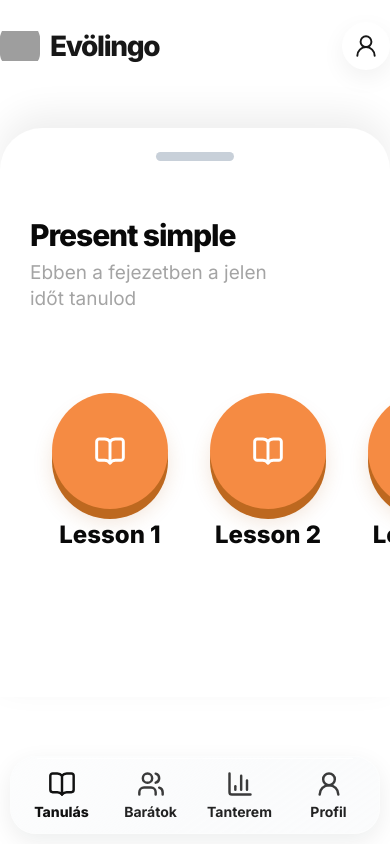
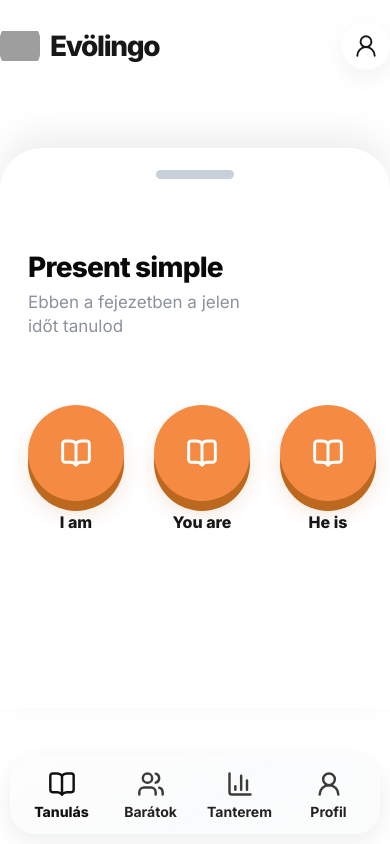
Before and after one commit to MDavidka/evolingo, a Next.js app: page / in a window 390 px wide. Built offline with nearby package versions, Linux system fonts and the light colour scheme; grey boxes are pictures that could not be loaded.

Commit message:
Refine lesson spacing and mobile styling

```diff
--- a/app/page.tsx
+++ b/app/page.tsx
@@ -3,7 +3,7 @@
 import { useState } from "react"
 import { BarChart3, BookOpen, Users, UserRound } from "lucide-react"
 
-const lessons = ["Lesson 1", "Lesson 2", "Lesson 3", "Lesson 4"]
+const lessons = ["I am", "You are", "He is", "Questions"]
 
 export default function HomePage() {
   const [activeTab, setActiveTab] = useState("Tanulás")
--- a/app/redesign.css
+++ b/app/redesign.css
@@ -36,25 +36,26 @@ button { font: inherit; }
 .learning-sheet {
   position: relative;
   min-height: 560px;
-  margin-top: 28px;
-  padding: 24px 0 112px;
+  margin-top: 48px;
+  padding: 22px 0 112px;
   background: #fff;
   border-radius: 42px 42px 0 0;
   box-shadow: 0 -14px 36px rgba(0,0,0,.07);
 }
 .sheet-handle { width: 78px; height: 9px; margin: 0 auto; border-radius: 20px; background: #c8d0d9; }
-.lesson-heading { margin: 58px 30px 0; }
-.lesson-heading h2 { margin: 0; font-size: 30px; line-height: 1.1; letter-spacing: -1.1px; font-weight: 800; }
-.lesson-heading p { margin: 8px 0 0; color: #a4a4a4; font-size: 19px; line-height: 1.35; }
+.lesson-heading { margin: 72px 28px 0; }
+.lesson-heading h2 { margin: 0; font-size: 28px; line-height: 1.15; letter-spacing: -0.8px; font-weight: 800; }
+.lesson-heading p { margin: 8px 0 0; color: #8b929b; font-size: 17px; line-height: 1.4; }
 .lesson-carousel {
-  display: flex; gap: 42px; overflow: hidden; margin-top: 82px; padding: 0 0 10px 52px;
+  display: flex; gap: 30px; overflow-x: auto; scrollbar-width: none; margin-top: 66px; padding: 0 28px 10px;
 }
-.lesson-card { flex: 0 0 116px; display: flex; flex-direction: column; align-items: center; gap: 14px; padding: 0; border: 0; background: transparent; }
+.lesson-carousel::-webkit-scrollbar { display: none; }
+.lesson-card { flex: 0 0 96px; min-height: 44px; display: flex; flex-direction: column; align-items: center; gap: 12px; padding: 0; border: 0; background: transparent; }
 .lesson-icon {
-  width: 116px; height: 116px; display: grid; place-items: center; color: white; border-radius: 50%;
+  width: 96px; height: 96px; display: grid; place-items: center; color: white; border-radius: 50%;
   background: #f58b43; box-shadow: 0 10px 0 #bd681f, 0 13px 19px rgba(180,92,27,.17);
 }
-.lesson-card strong { font-size: 24px; line-height: 1; font-weight: 800; white-space: nowrap; }
+.lesson-card strong { font-size: 16px; line-height: 1.2; font-weight: 750; white-space: nowrap; color: #171717; }
 .lesson-card.is-selected .lesson-icon { transform: translateY(4px); box-shadow: 0 5px 0 #bd681f; }
 .bottom-nav {
   position: fixed; z-index: 5; left: 50%; bottom: calc(18px + env(safe-area-inset-bottom)); transform: translateX(-50%);
@@ -66,11 +67,8 @@ button { font: inherit; }
 .nav-item span { font-size: 14px; font-weight: 700; white-space: nowrap; }
 .nav-item.active { background: #e2e6eb; box-shadow: inset 0 2px 4px rgba(0,0,0,.04); }
 @media (max-width: 380px) {
-  .brand h1 { font-size: 31px; }
-  .lesson-heading h2 { font-size: 33px; }
-  .lesson-heading p { font-size: 21px; }
-  .lesson-carousel { gap: 48px; padding-left: 58px; }
-  .lesson-icon { width: 132px; height: 132px; }
-  .lesson-card { flex-basis: 132px; }
-  .nav-item span { font-size: 15px; }
+  .brand h1 { font-size: 26px; }
+  .lesson-heading h2 { font-size: 26px; }
+  .lesson-heading p { font-size: 16px; }
+  .lesson-carousel { gap: 24px; padding-inline: 24px; }
 }
```
